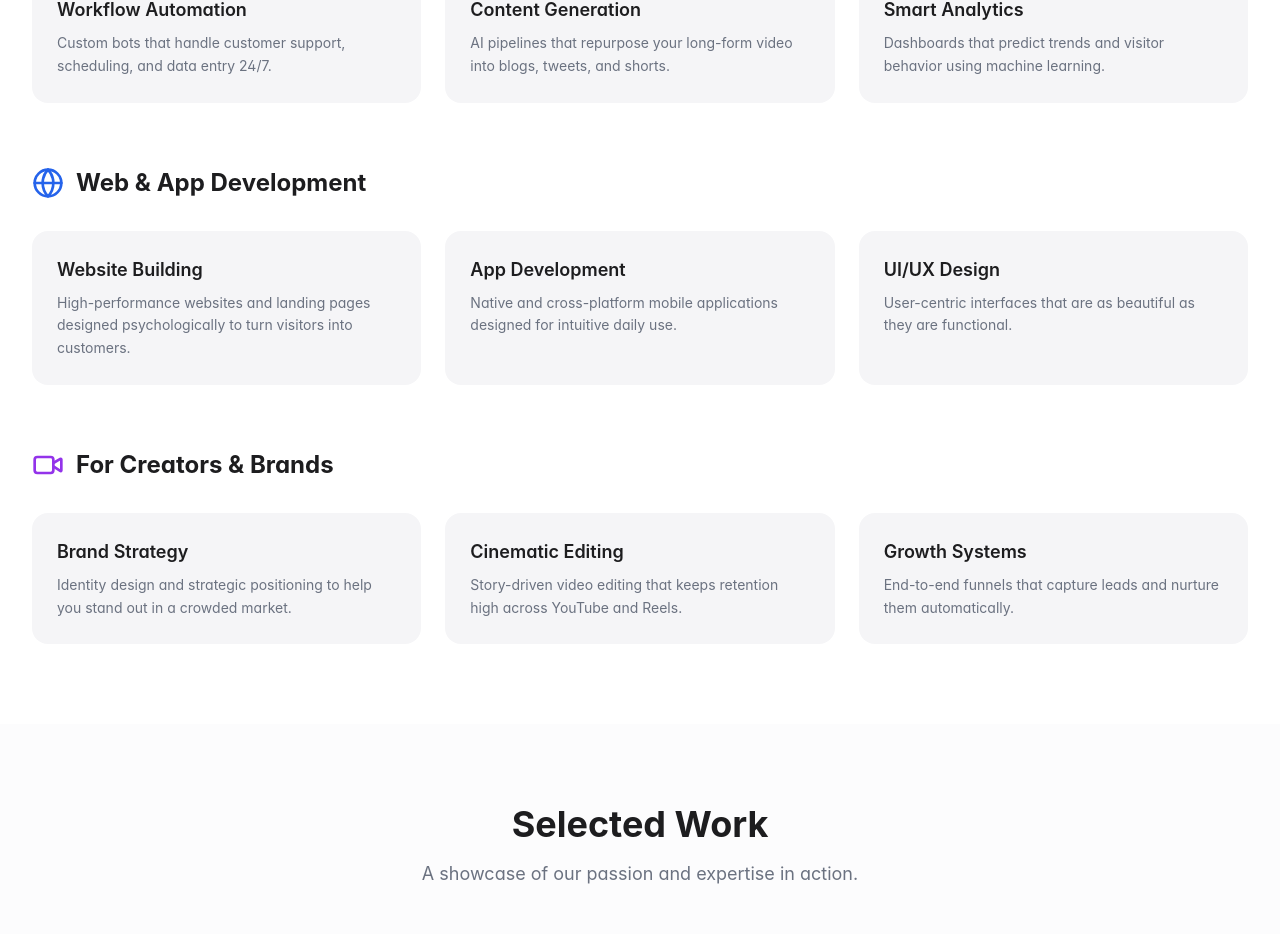
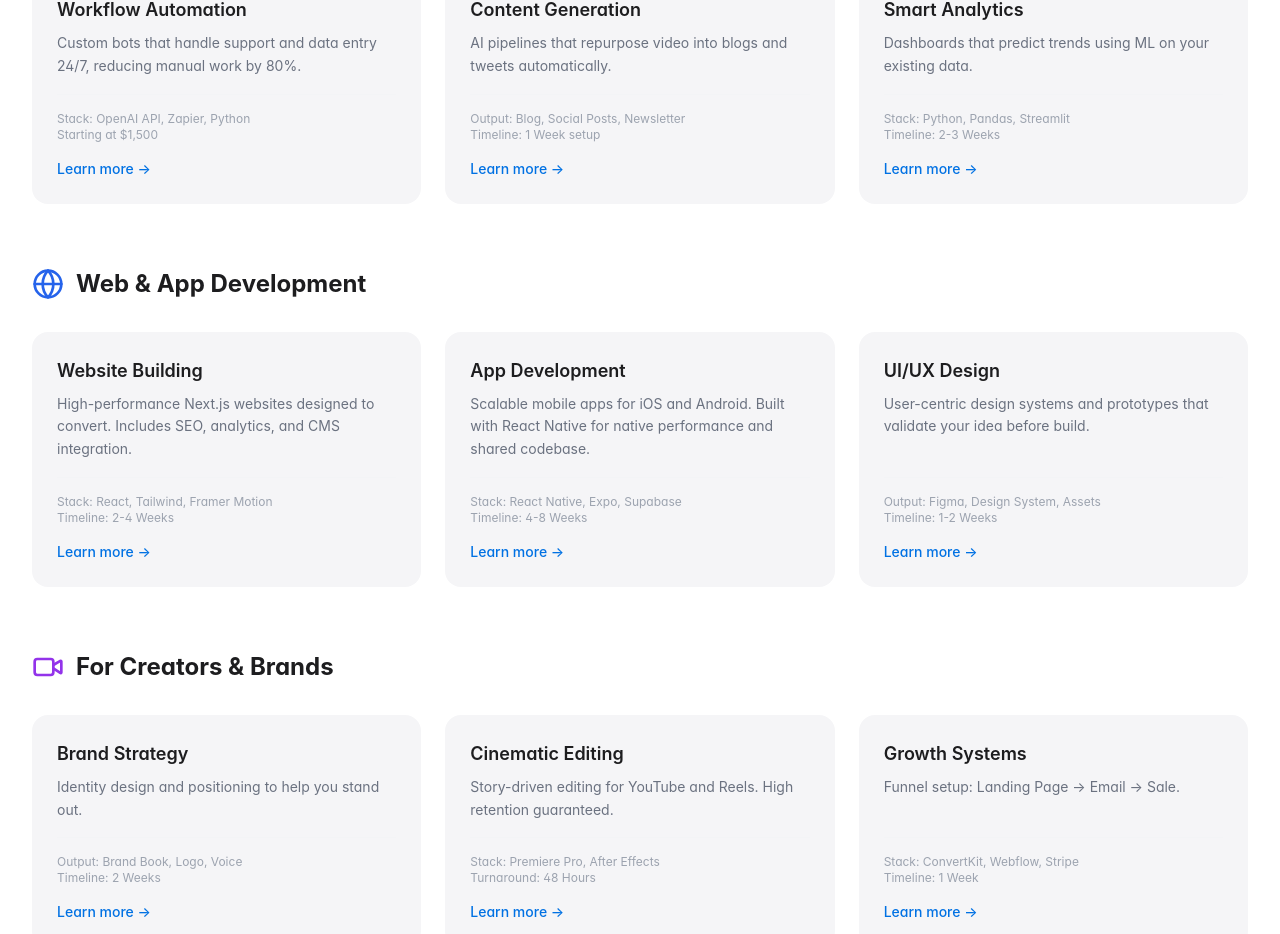
Before and after one commit to jenish-prog/Laxa, a React (Vite) app: page / in a window 1280 px wide. Shown: the part 1855-2789 px from the top of the page. Built offline with nearby package versions, Linux system fonts and the light colour scheme.

Commit message:
serive page added new section

```diff
--- a/src/components/About.jsx
+++ b/src/components/About.jsx
@@ -22,12 +22,11 @@ const About = () => {
                     >
                         <h3 className="text-2xl font-semibold mb-4 text-apple-dark">Our Mission</h3>
                         <p className="text-gray-600 leading-relaxed mb-6">
-                            At Laxa, our mission is to empower creators with AI tools that automate the boring stuff.
-                            We bridge the gap between complex code and creative freedom, building web experiences that don't just look good—they work for you.
+                            We bridge the gap between complex code and creative freedom. Our mission is to empower creators with AI tools that automate the boring stuff so you can focus on growth.
                         </p>
                         <h3 className="text-2xl font-semibold mb-4 text-apple-dark">Our Evolution</h3>
                         <p className="text-gray-600 leading-relaxed">
-                            Started as a design collective, we've evolved into a full-stack AI studio. Today, we help brands across the globe leverage artificial intelligence to scale their content and products without losing their human touch.
+                            From a design collective to a full-stack AI studio, we now help brands across the globe build fast Next.js websites and custom AI automation systems.
                         </p>
                     </motion.div>
 
--- a/src/components/Navbar.jsx
+++ b/src/components/Navbar.jsx
@@ -15,10 +15,11 @@ const Navbar = () => {
     }, []);
 
     const navLinks = [
+        { name: 'Home', href: '#home' },
         { name: 'Services', href: '#services' },
         { name: 'Projects', href: '#portfolio' },
         { name: 'About', href: '#about' },
-        { name: 'Testimonials', href: '#testimonials' },
+        { name: 'Contact', href: '#contact' },
     ];
 
     return (
--- a/src/components/Portfolio.jsx
+++ b/src/components/Portfolio.jsx
@@ -10,12 +10,60 @@ import v2 from '../assets/v2.jpg';
 const categories = ['All', 'Web', 'Video', 'AI'];
 
 const projects = [
-    { id: 1, title: 'Code visualizer', category: 'Web', image: web1 },
-    { id: 2, title: 'Brand Documentary', category: 'Video', image: v1 },
-    { id: 3, title: 'LLM', category: 'AI', image: ai },
-    { id: 4, title: 'Portfolio Site', category: 'Web', image: portfolioSite },
-    { id: 5, title: 'Product Launch', category: 'Video', image: v2 },
-    { id: 6, title: 'AI Chatbot', category: 'AI', image: ai2 },
+    {
+        id: 1,
+        title: 'Code visualizer',
+        category: 'Web',
+        image: web1,
+        description: 'Interactive learning tool for visualizing algorithms in real-time.',
+        stack: ['React', 'D3.js', 'Python'],
+        result: '5k+ Monthly Active Users'
+    },
+    {
+        id: 2,
+        title: 'Brand Documentary',
+        category: 'Video',
+        image: v1,
+        description: 'Cinematic storytelling for a sustainable fashion brand launch.',
+        stack: ['Premiere Pro', 'DaVinci Resolve'],
+        result: '150k+ Views in 48h'
+    },
+    {
+        id: 3,
+        title: 'LLM Integration',
+        category: 'AI',
+        image: ai,
+        description: 'Custom fine-tuned model for legal document analysis.',
+        stack: ['OpenAI', 'LangChain', 'Pinecone'],
+        result: 'Reduced processing time by 90%'
+    },
+    {
+        id: 4,
+        title: 'Portfolio Site',
+        category: 'Web',
+        image: portfolioSite,
+        description: 'A minimalist, high-performance portfolio for a senior designer.',
+        stack: ['Next.js', 'Framer Motion'],
+        result: '100/100 Lighthouse Score'
+    },
+    {
+        id: 5,
+        title: 'Product Launch',
+        category: 'Video',
+        image: v2,
+        description: 'High-energy commercial spot for a tech gadget release.',
+        stack: ['After Effects', 'Cinema 4D'],
+        result: '30% Conversion Uplift'
+    },
+    {
+        id: 6,
+        title: 'AI Chatbot',
+        category: 'AI',
+        image: ai2,
+        description: 'Customer service bot handling 1000+ queries daily.',
+        stack: ['Botpress', 'Node.js'],
+        result: 'Saved 40h/week support time'
+    },
 ];
 
 const Portfolio = () => {
@@ -79,6 +127,24 @@ const Portfolio = () => {
                         ))}
                     </AnimatePresence>
                 </motion.div>
+
+                {/* Secondary CTA */}
+                <div className="mt-20 py-12 px-6 bg-apple-dark rounded-3xl text-center relative overflow-hidden">
+                    <div className="relative z-10">
+                        <h3 className="text-2xl md:text-3xl font-bold text-white mb-4">Ready to build something amazing?</h3>
+                        <p className="text-gray-400 max-w-xl mx-auto mb-8">
+                            Whether you need a high-converting website or an AI automation system, we can help you scale.
+                        </p>
+                        <div className="flex flex-col sm:flex-row gap-4 justify-center">
+                            <a href="#contact" className="px-8 py-3 bg-white text-apple-dark font-bold rounded-full hover:bg-gray-100 transition-colors">
+                                Start a Project
+                            </a>
+                            <a href="#services" className="px-8 py-3 border border-white/20 text-white font-medium rounded-full hover:bg-white/10 transition-colors">
+                                View Services
+                            </a>
+                        </div>
+                    </div>
+                </div>
             </div>
         </section>
     );
--- a/src/components/Services.jsx
+++ b/src/components/Services.jsx
@@ -59,30 +59,51 @@ const Services = () => {
                                 whileInView={{ opacity: 1, y: 0 }}
                                 viewport={{ once: true }}
                                 transition={{ duration: 0.5 }}
-                                className="p-6 rounded-2xl bg-apple-gray hover:bg-white hover:shadow-lg transition-all duration-300 border border-transparent hover:border-gray-100"
+                                className="p-6 rounded-2xl bg-apple-gray hover:bg-white hover:shadow-lg transition-all duration-300 border border-transparent hover:border-gray-100 flex flex-col"
                             >
                                 <h4 className="font-semibold text-lg mb-2">Workflow Automation</h4>
-                                <p className="text-gray-500 text-sm leading-relaxed">Custom bots that handle customer support, scheduling, and data entry 24/7.</p>
+                                <p className="text-gray-500 text-sm leading-relaxed mb-4 flex-grow">
+                                    Custom bots that handle support and data entry 24/7, reducing manual work by 80%.
+                                </p>
+                                <div className="text-xs text-gray-400 mb-4 pt-4 border-t border-gray-100">
+                                    <p>Stack: OpenAI API, Zapier, Python</p>
+                                    <p>Starting at $1,500</p>
+                                </div>
+                                <a href="#contact" className="text-apple-blue font-medium text-sm hover:underline mt-auto">Learn more →</a>
                             </motion.div>
                             <motion.div
                                 initial={{ opacity: 0, y: 20 }}
                                 whileInView={{ opacity: 1, y: 0 }}
                                 viewport={{ once: true }}
                                 transition={{ duration: 0.5, delay: 0.1 }}
-                                className="p-6 rounded-2xl bg-apple-gray hover:bg-white hover:shadow-lg transition-all duration-300 border border-transparent hover:border-gray-100"
+                                className="p-6 rounded-2xl bg-apple-gray hover:bg-white hover:shadow-lg transition-all duration-300 border border-transparent hover:border-gray-100 flex flex-col"
                             >
                                 <h4 className="font-semibold text-lg mb-2">Content Generation</h4>
-                                <p className="text-gray-500 text-sm leading-relaxed">AI pipelines that repurpose your long-form video into blogs, tweets, and shorts.</p>
+                                <p className="text-gray-500 text-sm leading-relaxed mb-4 flex-grow">
+                                    AI pipelines that repurpose video into blogs and tweets automatically.
+                                </p>
+                                <div className="text-xs text-gray-400 mb-4 pt-4 border-t border-gray-100">
+                                    <p>Output: Blog, Social Posts, Newsletter</p>
+                                    <p>Timeline: 1 Week setup</p>
+                                </div>
+                                <a href="#contact" className="text-apple-blue font-medium text-sm hover:underline mt-auto">Learn more →</a>
                             </motion.div>
                             <motion.div
                                 initial={{ opacity: 0, y: 20 }}
                                 whileInView={{ opacity: 1, y: 0 }}
                                 viewport={{ once: true }}
                                 transition={{ duration: 0.5, delay: 0.2 }}
-                                className="p-6 rounded-2xl bg-apple-gray hover:bg-white hover:shadow-lg transition-all duration-300 border border-transparent hover:border-gray-100"
+                                className="p-6 rounded-2xl bg-apple-gray hover:bg-white hover:shadow-lg transition-all duration-300 border border-transparent hover:border-gray-100 flex flex-col"
                             >
                                 <h4 className="font-semibold text-lg mb-2">Smart Analytics</h4>
-                                <p className="text-gray-500 text-sm leading-relaxed">Dashboards that predict trends and visitor behavior using machine learning.</p>
+                                <p className="text-gray-500 text-sm leading-relaxed mb-4 flex-grow">
+                                    Dashboards that predict trends using ML on your existing data.
+                                </p>
+                                <div className="text-xs text-gray-400 mb-4 pt-4 border-t border-gray-100">
+                                    <p>Stack: Python, Pandas, Streamlit</p>
+                                    <p>Timeline: 2-3 Weeks</p>
+                                </div>
+                                <a href="#contact" className="text-apple-blue font-medium text-sm hover:underline mt-auto">Learn more →</a>
                             </motion.div>
                         </div>
                     </div>
@@ -99,30 +120,51 @@ const Services = () => {
                                 whileInView={{ opacity: 1, y: 0 }}
                                 viewport={{ once: true }}
                                 transition={{ duration: 0.5 }}
-                                className="p-6 rounded-2xl bg-apple-gray hover:bg-white hover:shadow-lg transition-all duration-300 border border-transparent hover:border-gray-100"
+                                className="p-6 rounded-2xl bg-apple-gray hover:bg-white hover:shadow-lg transition-all duration-300 border border-transparent hover:border-gray-100 flex flex-col"
                             >
                                 <h4 className="font-semibold text-lg mb-2">Website Building</h4>
-                                <p className="text-gray-500 text-sm leading-relaxed">High-performance websites and landing pages designed psychologically to turn visitors into customers.</p>
+                                <p className="text-gray-500 text-sm leading-relaxed mb-4 flex-grow">
+                                    High-performance Next.js websites designed to convert. Includes SEO, analytics, and CMS integration.
+                                </p>
+                                <div className="text-xs text-gray-400 mb-4 pt-4 border-t border-gray-100">
+                                    <p>Stack: React, Tailwind, Framer Motion</p>
+                                    <p>Timeline: 2-4 Weeks</p>
+                                </div>
+                                <a href="#contact" className="text-apple-blue font-medium text-sm hover:underline mt-auto">Learn more →</a>
                             </motion.div>
                             <motion.div
                                 initial={{ opacity: 0, y: 20 }}
                                 whileInView={{ opacity: 1, y: 0 }}
                                 viewport={{ once: true }}
                                 transition={{ duration: 0.5, delay: 0.1 }}
-                                className="p-6 rounded-2xl bg-apple-gray hover:bg-white hover:shadow-lg transition-all duration-300 border border-transparent hover:border-gray-100"
+                                className="p-6 rounded-2xl bg-apple-gray hover:bg-white hover:shadow-lg transition-all duration-300 border border-transparent hover:border-gray-100 flex flex-col"
                             >
                                 <h4 className="font-semibold text-lg mb-2">App Development</h4>
-                                <p className="text-gray-500 text-sm leading-relaxed">Native and cross-platform mobile applications designed for intuitive daily use.</p>
+                                <p className="text-gray-500 text-sm leading-relaxed mb-4 flex-grow">
+                                    Scalable mobile apps for iOS and Android. Built with React Native for native performance and shared codebase.
+                                </p>
+                                <div className="text-xs text-gray-400 mb-4 pt-4 border-t border-gray-100">
+                                    <p>Stack: React Native, Expo, Supabase</p>
+                                    <p>Timeline: 4-8 Weeks</p>
+                                </div>
+                                <a href="#contact" className="text-apple-blue font-medium text-sm hover:underline mt-auto">Learn more →</a>
                             </motion.div>
                             <motion.div
                                 initial={{ opacity: 0, y: 20 }}
                                 whileInView={{ opacity: 1, y: 0 }}
                                 viewport={{ once: true }}
                                 transition={{ duration: 0.5, delay: 0.2 }}
-                                className="p-6 rounded-2xl bg-apple-gray hover:bg-white hover:shadow-lg transition-all duration-300 border border-transparent hover:border-gray-100"
+                                className="p-6 rounded-2xl bg-apple-gray hover:bg-white hover:shadow-lg transition-all duration-300 border border-transparent hover:border-gray-100 flex flex-col"
                             >
                                 <h4 className="font-semibold text-lg mb-2">UI/UX Design</h4>
-                                <p className="text-gray-500 text-sm leading-relaxed">User-centric interfaces that are as beautiful as they are functional.</p>
+                                <p className="text-gray-500 text-sm leading-relaxed mb-4 flex-grow">
+                                    User-centric design systems and prototypes that validate your idea before build.
+                                </p>
+                                <div className="text-xs text-gray-400 mb-4 pt-4 border-t border-gray-100">
+                                    <p>Output: Figma, Design System, Assets</p>
+                                    <p>Timeline: 1-2 Weeks</p>
+                                </div>
+                                <a href="#contact" className="text-apple-blue font-medium text-sm hover:underline mt-auto">Learn more →</a>
                             </motion.div>
                         </div>
                     </div>
@@ -139,33 +181,61 @@ const Services = () => {
                                 whileInView={{ opacity: 1, y: 0 }}
                                 viewport={{ once: true }}
                                 transition={{ duration: 0.5 }}
-                                className="p-6 rounded-2xl bg-apple-gray hover:bg-white hover:shadow-lg transition-all duration-300 border border-transparent hover:border-gray-100"
+                                className="p-6 rounded-2xl bg-apple-gray hover:bg-white hover:shadow-lg transition-all duration-300 border border-transparent hover:border-gray-100 flex flex-col"
                             >
                                 <h4 className="font-semibold text-lg mb-2">Brand Strategy</h4>
-                                <p className="text-gray-500 text-sm leading-relaxed">Identity design and strategic positioning to help you stand out in a crowded market.</p>
+                                <p className="text-gray-500 text-sm leading-relaxed mb-4 flex-grow">
+                                    Identity design and positioning to help you stand out.
+                                </p>
+                                <div className="text-xs text-gray-400 mb-4 pt-4 border-t border-gray-100">
+                                    <p>Output: Brand Book, Logo, Voice</p>
+                                    <p>Timeline: 2 Weeks</p>
+                                </div>
+                                <a href="#contact" className="text-apple-blue font-medium text-sm hover:underline mt-auto">Learn more →</a>
                             </motion.div>
                             <motion.div
                                 initial={{ opacity: 0, y: 20 }}
                                 whileInView={{ opacity: 1, y: 0 }}
                                 viewport={{ once: true }}
                                 transition={{ duration: 0.5, delay: 0.1 }}
-                                className="p-6 rounded-2xl bg-apple-gray hover:bg-white hover:shadow-lg transition-all duration-300 border border-transparent hover:border-gray-100"
+                                className="p-6 rounded-2xl bg-apple-gray hover:bg-white hover:shadow-lg transition-all duration-300 border border-transparent hover:border-gray-100 flex flex-col"
                             >
                                 <h4 className="font-semibold text-lg mb-2">Cinematic Editing</h4>
-                                <p className="text-gray-500 text-sm leading-relaxed">Story-driven video editing that keeps retention high across YouTube and Reels.</p>
+                                <p className="text-gray-500 text-sm leading-relaxed mb-4 flex-grow">
+                                    Story-driven editing for YouTube and Reels. High retention guaranteed.
+                                </p>
+                                <div className="text-xs text-gray-400 mb-4 pt-4 border-t border-gray-100">
+                                    <p>Stack: Premiere Pro, After Effects</p>
+                                    <p>Turnaround: 48 Hours</p>
+                                </div>
+                                <a href="#contact" className="text-apple-blue font-medium text-sm hover:underline mt-auto">Learn more →</a>
                             </motion.div>
                             <motion.div
                                 initial={{ opacity: 0, y: 20 }}
                                 whileInView={{ opacity: 1, y: 0 }}
                                 viewport={{ once: true }}
                                 transition={{ duration: 0.5, delay: 0.2 }}
-                                className="p-6 rounded-2xl bg-apple-gray hover:bg-white hover:shadow-lg transition-all duration-300 border border-transparent hover:border-gray-100"
+                                className="p-6 rounded-2xl bg-apple-gray hover:bg-white hover:shadow-lg transition-all duration-300 border border-transparent hover:border-gray-100 flex flex-col"
                             >
                                 <h4 className="font-semibold text-lg mb-2">Growth Systems</h4>
-                                <p className="text-gray-500 text-sm leading-relaxed">End-to-end funnels that capture leads and nurture them automatically.</p>
+                                <p className="text-gray-500 text-sm leading-relaxed mb-4 flex-grow">
+                                    Funnel setup: Landing Page → Email → Sale.
+                                </p>
+                                <div className="text-xs text-gray-400 mb-4 pt-4 border-t border-gray-100">
+                                    <p>Stack: ConvertKit, Webflow, Stripe</p>
+                                    <p>Timeline: 1 Week</p>
+                                </div>
+                                <a href="#contact" className="text-apple-blue font-medium text-sm hover:underline mt-auto">Learn more →</a>
                             </motion.div>
                         </div>
                     </div>
+                </div>
+
+                <div className="mt-20 text-center">
+                    <p className="text-gray-500 mb-4">Not sure what you need?</p>
+                    <a href="#contact" className="inline-flex items-center justify-center px-8 py-3 text-base font-medium text-white bg-apple-dark rounded-full hover:bg-gray-800 transition-all">
+                        Book a Free Strategy Call
+                    </a>
                 </div>
             </div>
         </section>
```
